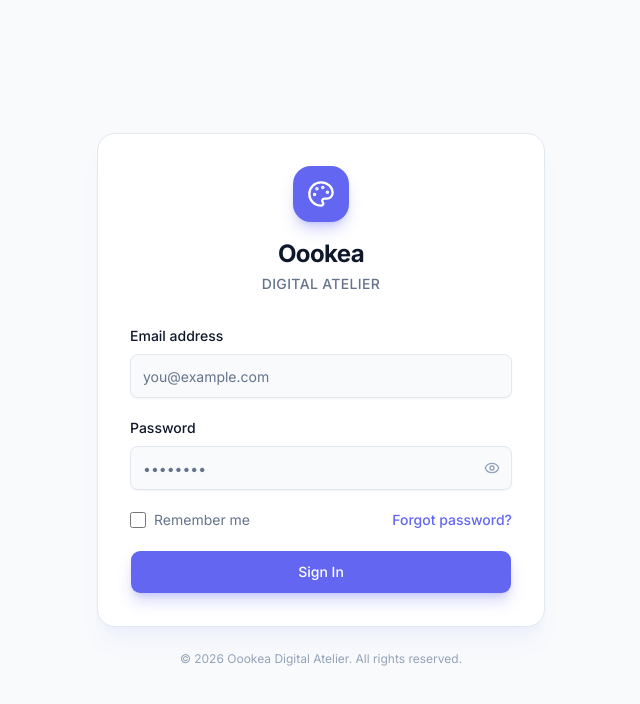
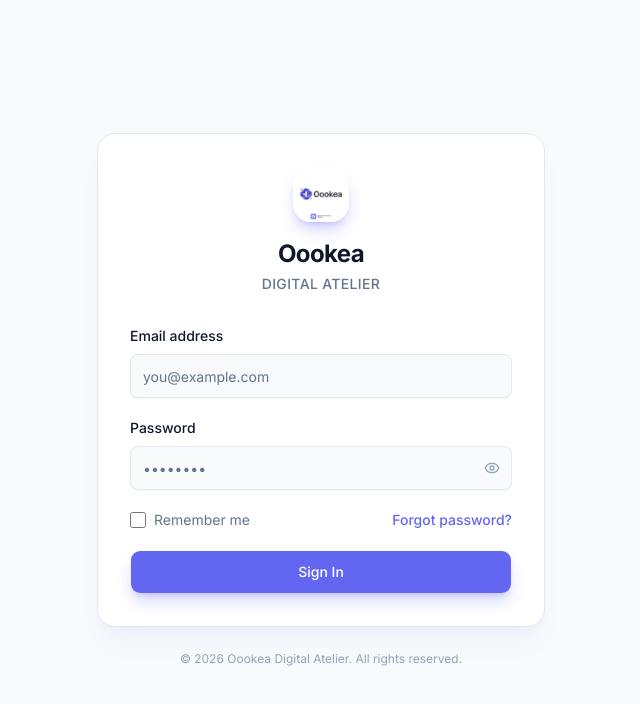
Before and after one commit to ETDESIGN/oookea-space, a Next.js app: page /login in a window 1280 px wide. Shown: the top 704 px of the page, without its empty margins (319-959 px from the left). Built offline with nearby package versions, Linux system fonts and the light colour scheme; no server answers.

Commit message:
feat: integrate geometric monogram logo (concept 1)
- Replace Palette icon placeholder with actual logo on sidebar
- Replace Palette icon on login page with logo image
- Add logo-full.png (512x512) and logo-icon-sm.png (64x64) to public/

```diff
--- a/src/app/login/page.tsx
+++ b/src/app/login/page.tsx
@@ -41,8 +41,9 @@ export default function LoginPage() {
         <div className="rounded-2xl border border-[#E2E8F0] bg-white p-8 shadow-xl shadow-[#6366F1]/5">
           {/* Brand */}
           <div className="mb-8 flex flex-col items-center">
-            <div className="mb-4 flex h-14 w-14 items-center justify-center rounded-2xl bg-[#6366F1] shadow-lg shadow-[#6366F1]/30">
-              <Palette className="h-7 w-7 text-white" />
+            <div className="mb-4 flex h-14 w-14 items-center justify-center rounded-2xl overflow-hidden shadow-lg shadow-[#6366F1]/30">
+              {/* eslint-disable-next-line @next/next/no-img-element */}
+              <img src="/logo-full.png" alt="Oookea" className="h-14 w-14 rounded-2xl" />
             </div>
             <h1 className="text-2xl font-bold tracking-tight text-[#0F172A]">
               Oookea
--- a/src/components/layout/sidebar.tsx
+++ b/src/components/layout/sidebar.tsx
@@ -79,8 +79,9 @@ export function Sidebar({
       {/* Brand */}
       <div className="flex h-16 items-center justify-between px-4">
         <Link href={isAdmin ? "/admin" : "/dashboard"} className="flex items-center gap-3">
-          <div className="flex h-9 w-9 items-center justify-center rounded-lg bg-[#6366F1]">
-            <Palette className="h-5 w-5 text-white" />
+          <div className="flex h-9 w-9 items-center justify-center rounded-lg overflow-hidden">
+            {/* eslint-disable-next-line @next/next/no-img-element */}
+            <img src="/logo-icon-sm.png" alt="Oookea" className="h-9 w-9 rounded-lg" />
           </div>
           {!collapsed && (
             <div className="flex flex-col">
```
Also changed, not shown: public/logo-full.png (added), public/logo-icon-sm.png (added).
